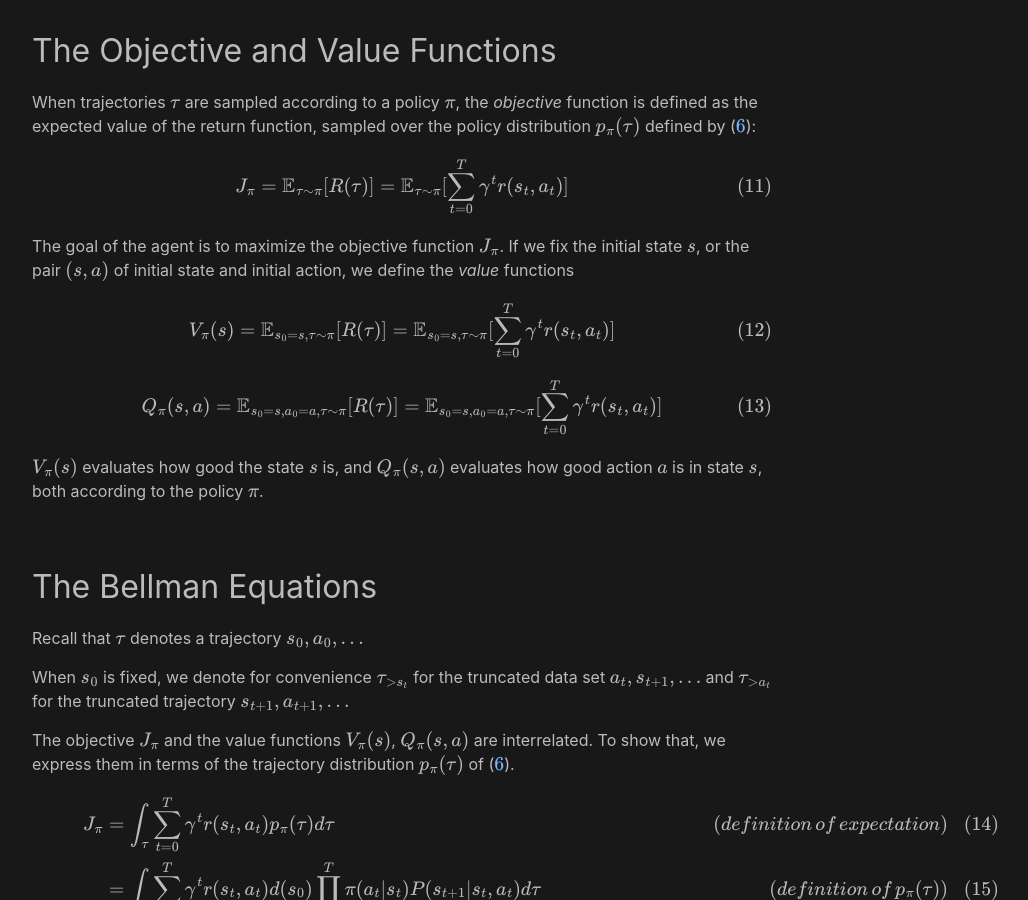
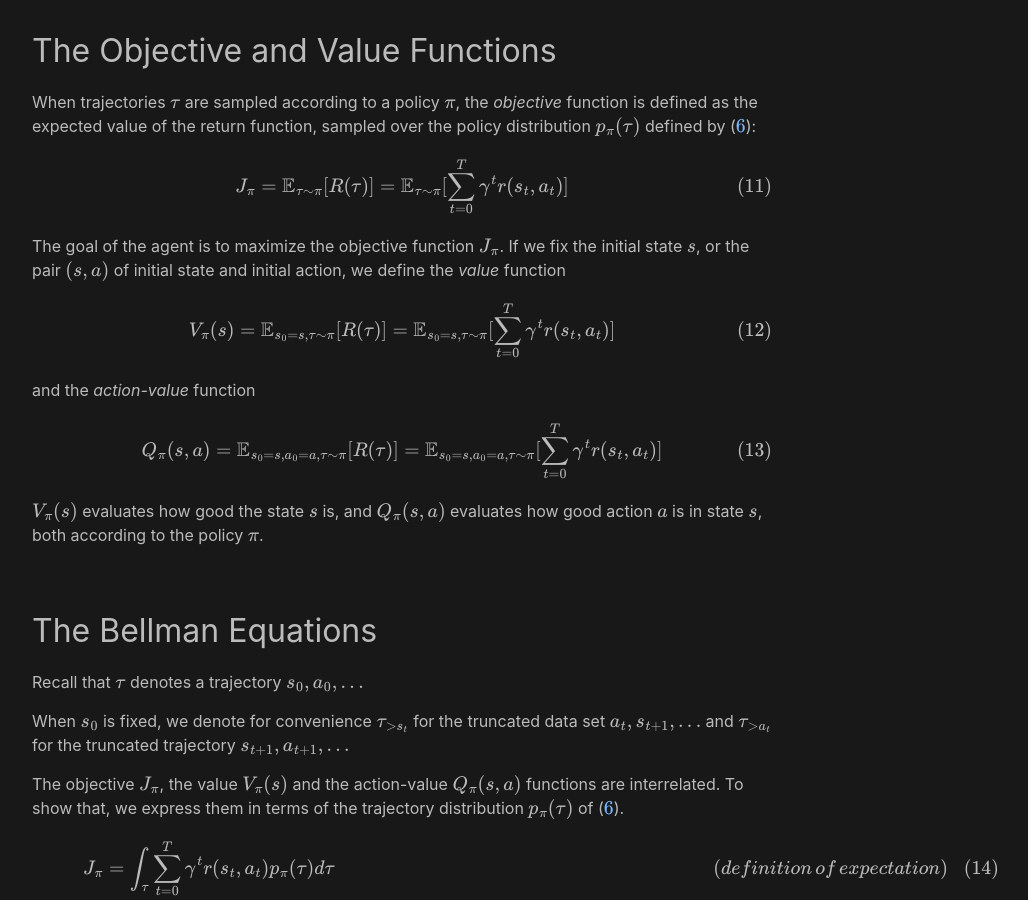
Before and after one commit to analytiq-hub/sigagent.github.io, a Jekyll site: the page built from machine_learning/_posts/2021-01-22-reinforce.md, in a window 1280 px wide and 900 px high, scrolled down 4246 px. Shown: the whole window, without its empty margins (238-1266 px from the left). Built offline with Jekyll 4.4.1, drawn with Linux system fonts in a browser that asks for light colours; formulas are drawn with MathJax 3; a script that is not in the unit is left out.

Commit message:
*** empty log message ***

```diff
--- a/machine_learning/_posts/2021-01-22-reinforce.md
+++ b/machine_learning/_posts/2021-01-22-reinforce.md
@@ -156,13 +156,15 @@ J_\pi = \mathbb{E}_{\tau \sim \pi}[R(\tau)] = \mathbb{E}_{\tau \sim \pi}[\sum_{t
 \end{equation}
 $$
 
-The goal of the agent is to maximize the objective function $$J_\pi$$. If we fix the initial state $$s$$, or the pair $$(s, a)$$ of initial state and initial action, we define the *value* functions
+The goal of the agent is to maximize the objective function $$J_\pi$$. If we fix the initial state $$s$$, or the pair $$(s, a)$$ of initial state and initial action, we define the *value* function
 
 $$
 \begin{equation} \label{eq:value_state}
 V_\pi(s) = \mathbb{E}_{s_0=s, \tau \sim \pi}[R(\tau)] = \mathbb{E}_{s_0=s, \tau \sim \pi}[\sum_{t=0}^{T} \gamma^{t} r(s_t, a_t)]
 \end{equation}
 $$
+
+and the *action-value* function
 
 $$
 \begin{equation} \label{eq:value_state_action}
@@ -178,7 +180,7 @@ Recall that $$\tau$$ denotes a trajectory $$s_0, a_0, ...$$
 
 When $$s_0$$ is fixed, we denote for convenience $$\tau_{>s_t}$$ for the truncated data set $$a_t, s_{t+1}, ...$$ and $$\tau_{>a_t}$$ for the truncated trajectory $$s_{t+1}, a_{t+1}, ...$$
 
-The objective $$J_\pi$$ and the value functions $$V_\pi(s)$$, $$Q_\pi(s, a)$$ are interrelated. To show that, we express them in terms of the trajectory distribution $$p_\pi(\tau)$$ of ($$\ref{eq:taudist}$$).
+The objective $$J_\pi$$, the value $$V_\pi(s)$$ and the action-value $$Q_\pi(s, a)$$ functions are interrelated. To show that, we express them in terms of the trajectory distribution $$p_\pi(\tau)$$ of ($$\ref{eq:taudist}$$).
 
 $$
 \begin{align}
```
